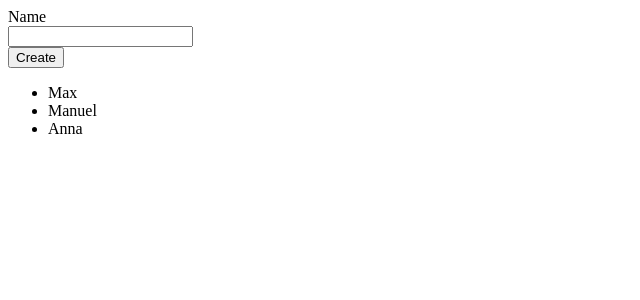
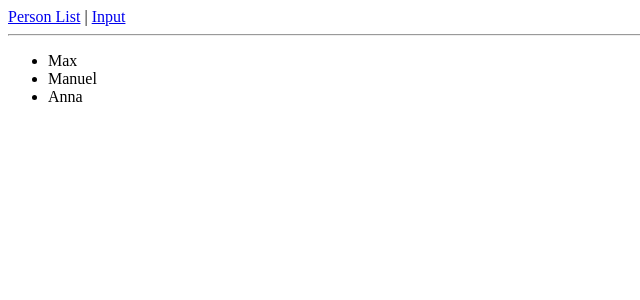
Before and after one commit to Necrobone/angular, an Angular app in the folder refresher/: page / in a window 1280 px wide. Shown: the top 300 px of the page, without its empty margins (0-640 px from the left). Built offline with nearby package versions, Linux system fonts and the light colour scheme.

Commit message:
Service and navigating components

```diff
--- a/refresher/src/app/app-routing.module.ts
+++ b/refresher/src/app/app-routing.module.ts
@@ -1,10 +1,22 @@
-import { NgModule } from '@angular/core';
-import { Routes, RouterModule } from '@angular/router';
+import {NgModule} from '@angular/core';
+import {Routes, RouterModule} from '@angular/router';
+import {PersonsComponent} from './persons/persons.component';
+import {PersonsInputComponent} from './persons/persons-input.component';
 
-const routes: Routes = [];
+const routes: Routes = [
+  {
+    path: '',
+    component: PersonsComponent
+  },
+  {
+    path: 'input',
+    component: PersonsInputComponent
+  }
+];
 
 @NgModule({
   imports: [RouterModule.forRoot(routes)],
   exports: [RouterModule]
 })
-export class AppRoutingModule { }
+export class AppRoutingModule {
+}
--- a/refresher/src/app/app.component.html
+++ b/refresher/src/app/app.component.html
@@ -1,2 +1,3 @@
-<app-persons-input (personCreate)="onPersonCreated($event)"></app-persons-input>
-<app-persons [persons]="persons"></app-persons>
+<a routerLink="/">Person List</a> | <a routerLink="/input">Input</a>
+<hr>
+<router-outlet></router-outlet>
--- a/refresher/src/app/app.component.ts
+++ b/refresher/src/app/app.component.ts
@@ -1,4 +1,4 @@
-import { Component } from '@angular/core';
+import {Component} from '@angular/core';
 
 @Component({
   selector: 'app-root',
@@ -6,9 +6,4 @@ import { Component } from '@angular/core';
   styleUrls: ['./app.component.css']
 })
 export class AppComponent {
-  persons: string[] = ['Max', 'Manuel', 'Anna'];
-
-  onPersonCreated(name: string) {
-    this.persons.push(name);
-  }
 }
--- a/refresher/src/app/persons/persons-input.component.ts
+++ b/refresher/src/app/persons/persons-input.component.ts
@@ -1,4 +1,5 @@
-import {Component, Output, EventEmitter} from '@angular/core';
+import {Component} from '@angular/core';
+import {PersonsService} from './persons.service';
 
 @Component({
   selector: 'app-persons-input',
@@ -6,12 +7,12 @@ import {Component, Output, EventEmitter} from '@angular/core';
   styleUrls: ['./persons-input.component.css']
 })
 export class PersonsInputComponent {
-  @Output() personCreate = new EventEmitter<string>();
   enteredPersonName = '';
+
+  constructor(private service: PersonsService) {}
 
   onCreatePerson() {
     console.log('Created a person: ' + this.enteredPersonName);
-    this.personCreate.emit(this.enteredPersonName);
-    this.enteredPersonName = '';
+    this.service.addPerson(this.enteredPersonName);
   }
 }
--- a/refresher/src/app/persons/persons.component.ts
+++ b/refresher/src/app/persons/persons.component.ts
@@ -1,10 +1,18 @@
-import {Component, Input} from '@angular/core';
+import {Component, OnInit} from '@angular/core';
+import {PersonsService} from './persons.service';
 
 @Component({
   selector: 'app-persons',
   templateUrl: './persons.component.html',
 })
 
-export class PersonsComponent {
-  @Input() persons: string[];
+export class PersonsComponent implements OnInit {
+  persons: string[];
+
+  constructor(private service: PersonsService) {
+  }
+
+  ngOnInit(): void {
+    this.persons = this.service.persons;
+  }
 }
--- /dev/null
+++ b/refresher/src/app/persons/persons.service.ts
@@ -0,0 +1,11 @@
+import {Injectable} from '@angular/core';
+
+@Injectable({providedIn: 'root'})
+export class PersonsService {
+  persons: string[] = ['Max', 'Manuel', 'Anna'];
+
+  addPerson(name: string) {
+    this.persons.push(name);
+    console.log(this.persons);
+  }
+}
```
